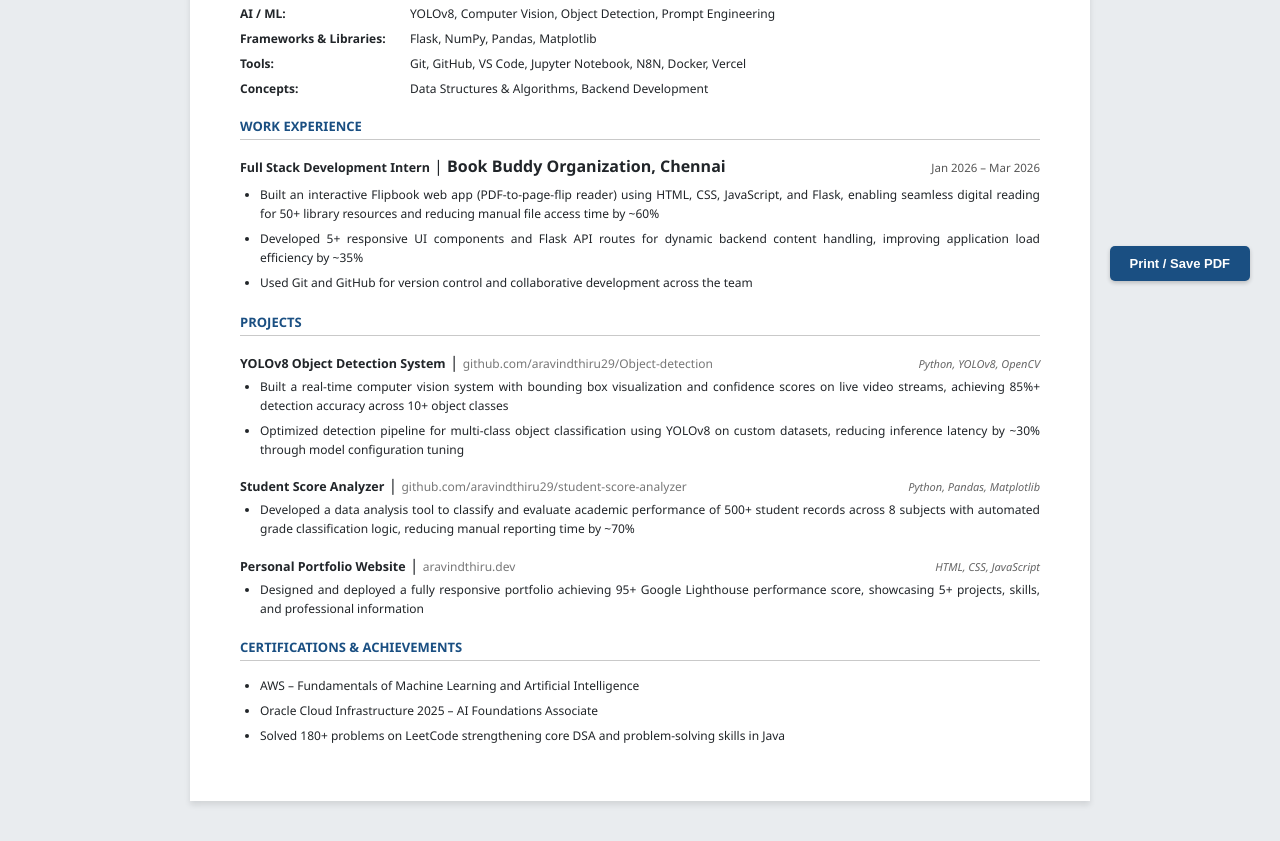
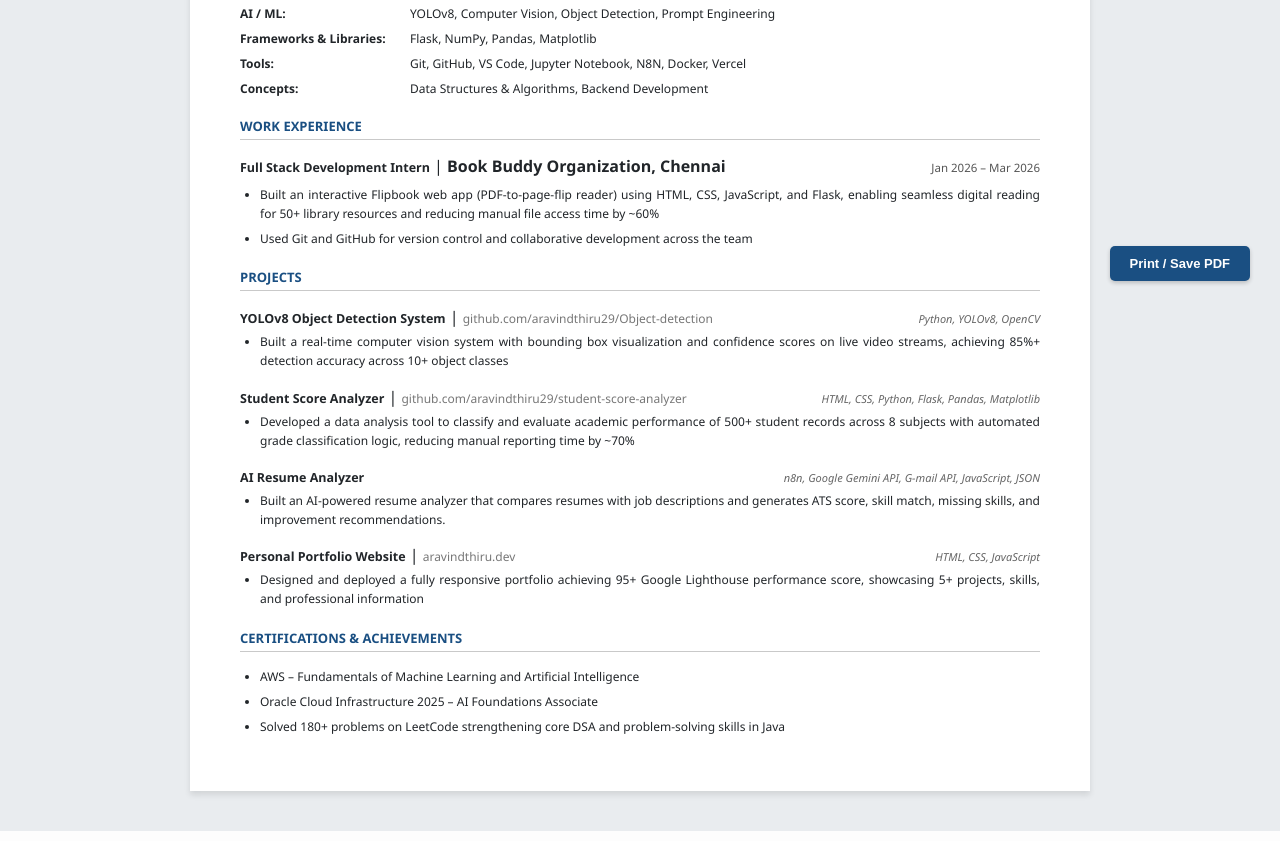
Before and after one commit to aravindthiru29/Aravind-portfolio-website, a Flask app: template templates/resume.html in a window 1280 px wide. Shown: the part 489-1330 px from the top of the page. Run offline with Flask 3, Linux system fonts and the light colour scheme; the template is opened without the code that fills it, so the values that code supplies are empty.

Commit message:
Update resume: Add AI Resume Analyzer project and refine experience bullets

```diff
--- a/templates/resume.html
+++ b/templates/resume.html
@@ -198,7 +198,6 @@
         </div>
         <ul>
             <li>Built an interactive Flipbook web app (PDF-to-page-flip reader) using HTML, CSS, JavaScript, and Flask, enabling seamless digital reading for 50+ library resources and reducing manual file access time by ~60%</li>
-            <li>Developed 5+ responsive UI components and Flask API routes for dynamic backend content handling, improving application load efficiency by ~35%</li>
             <li>Used Git and GitHub for version control and collaborative development across the team</li>
         </ul>
 
@@ -212,17 +211,26 @@
         </div>
         <ul>
             <li>Built a real-time computer vision system with bounding box visualization and confidence scores on live video streams, achieving 85%+ detection accuracy across 10+ object classes</li>
-            <li>Optimized detection pipeline for multi-class object classification using YOLOv8 on custom datasets, reducing inference latency by ~30% through model configuration tuning</li>
         </ul>
 
         <div class="flex-between" style="margin-bottom: 4px;">
             <div>
                 <span class="item-title">Student Score Analyzer</span> | <a href="https://github.com/aravindthiru29/student-score-analyzer" class="project-link">github.com/aravindthiru29/student-score-analyzer</a>
             </div>
-            <span class="tech-stack">Python, Pandas, Matplotlib</span>
+            <span class="tech-stack">HTML, CSS, Python, Flask, Pandas, Matplotlib</span>
         </div>
         <ul>
             <li>Developed a data analysis tool to classify and evaluate academic performance of 500+ student records across 8 subjects with automated grade classification logic, reducing manual reporting time by ~70%</li>
+        </ul>
+
+        <div class="flex-between" style="margin-bottom: 4px;">
+            <div>
+                <span class="item-title">AI Resume Analyzer</span>
+            </div>
+            <span class="tech-stack">n8n, Google Gemini API, G-mail API, JavaScript, JSON</span>
+        </div>
+        <ul>
+            <li>Built an AI-powered resume analyzer that compares resumes with job descriptions and generates ATS score, skill match, missing skills, and improvement recommendations.</li>
         </ul>
 
         <div class="flex-between" style="margin-bottom: 4px;">
```
